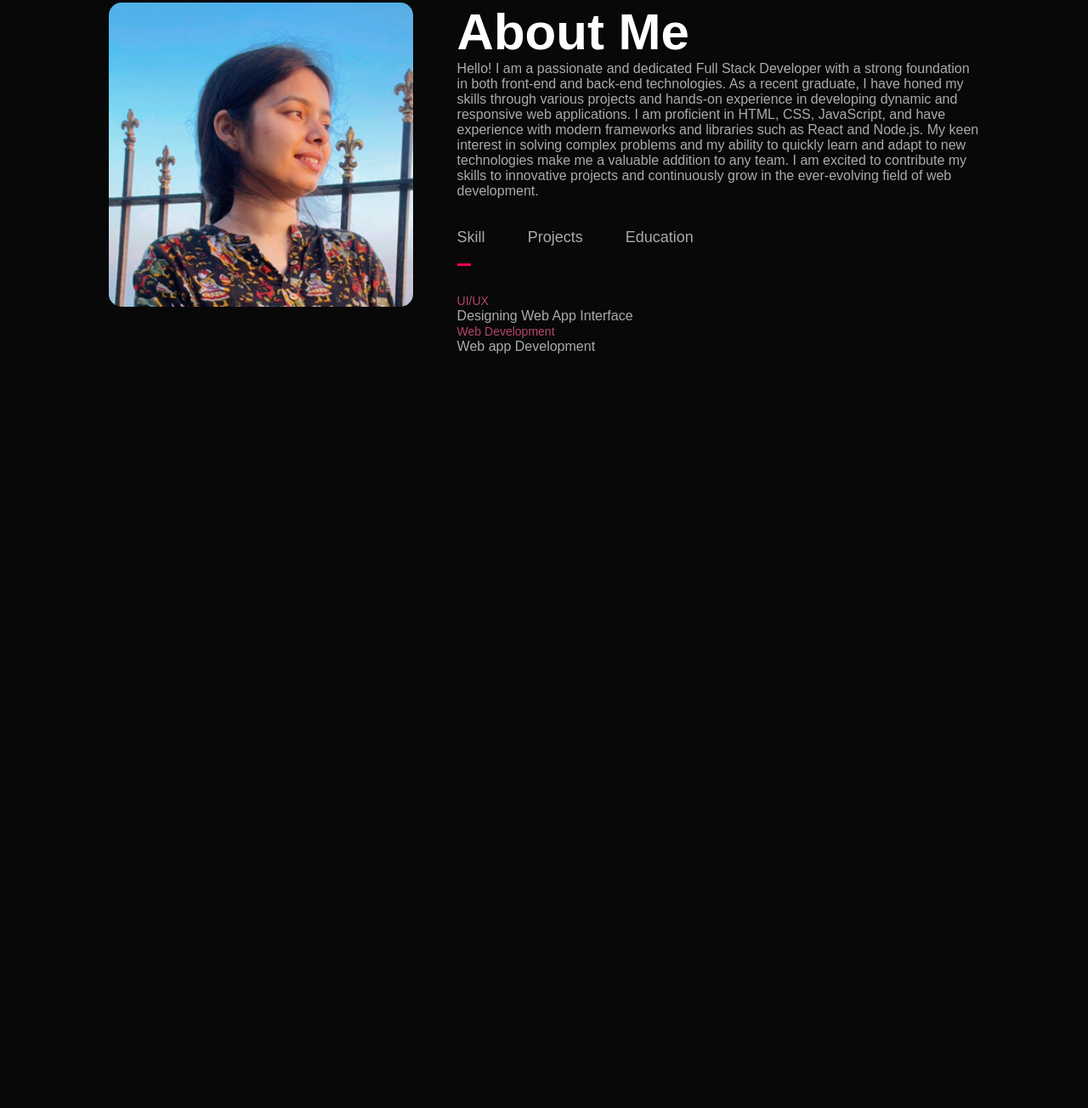
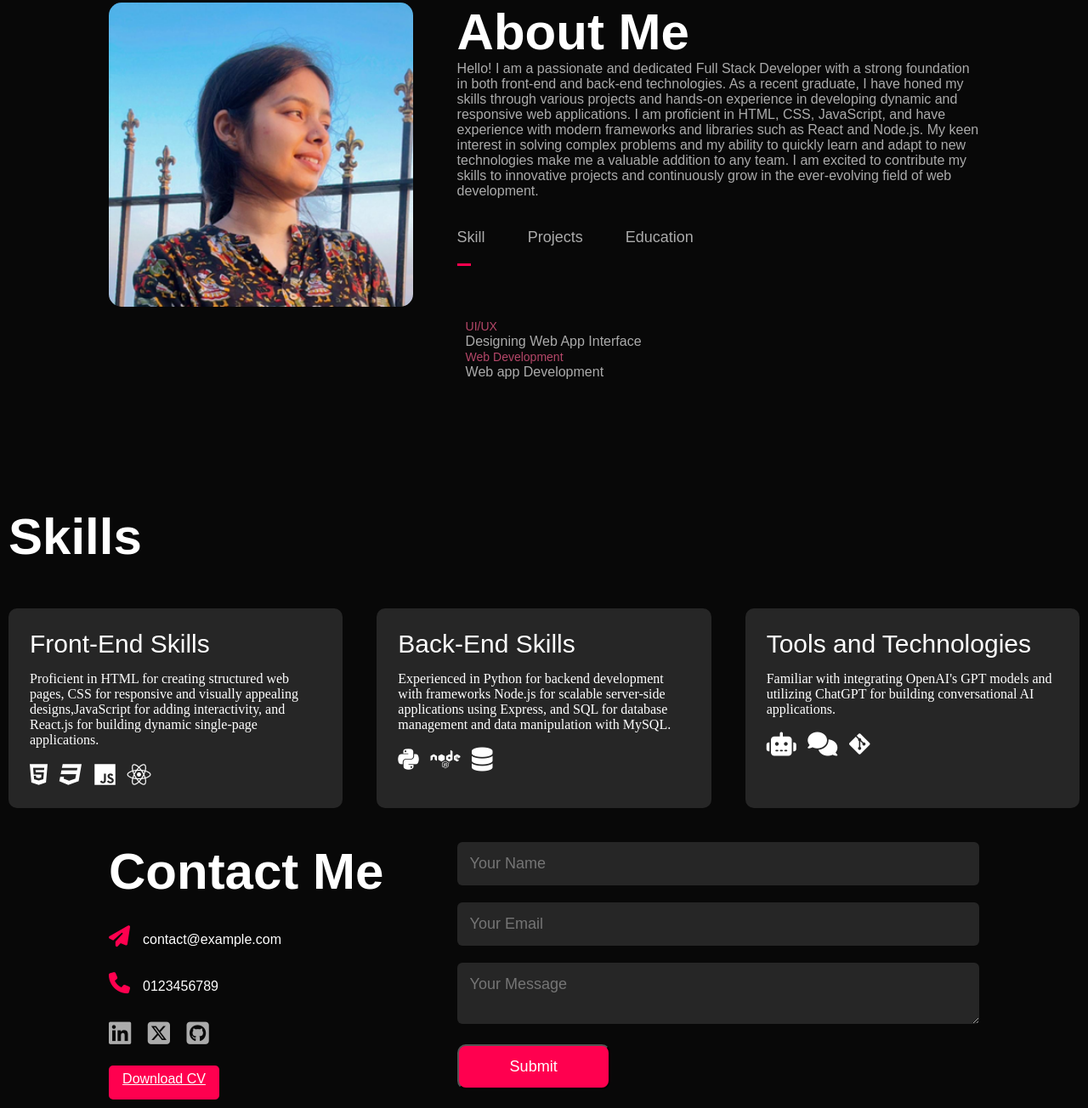
Before and after one commit to iMahimaSingh/My-Portfolio, a plain HTML site: page index.html in a window 1280 px wide. Shown: the part 887-2191 px from the top of the page at 85% size. Before the commit the page ends 1394 px from the top, so only its background shows below. Drawn offline with Linux system fonts and the light colour scheme; a web font is replaced by a local one.

Commit message:
added html and javascript

```diff
--- a/index.html
+++ b/index.html
@@ -6,6 +6,7 @@
         <meta name="viewport" content="width=device-width,initial-scale=1.0">
         <title>Responsive Personal Portfolio Website Design| Mahima</title>
         <link rel="stylesheet" href="style.css">
+        <script src="https://kit.fontawesome.com/5dc4d79db1.js" crossorigin="anonymous"></script>
     </head>
     <body>
         <div id="header">
@@ -15,7 +16,7 @@
                     <ul>
                         <li><a href="#">Home</a></li>
                         <li><a href="#">About</a></li>
-                        <li><a href="#">Portfolio</a></li>
+                        <li><a href="#">Skills</a></li>
                         <li><a href="#">Contact</a></li>
                     </ul>
                 </nav>
@@ -75,6 +76,78 @@
             </div>
 
         </div>
+        <!--------------skills------->
+        <div id="skills">
+            <div class="contaner">
+                <h1 class="sub-title">Skills</h1>
+                <div class="skills-list">
+                    <div>
+                        <h2>Front-End Skills</h2>
+                        <p>Proficient in HTML for creating structured web pages, CSS for responsive and visually appealing designs,JavaScript for adding interactivity, and React.js for building dynamic single-page applications.</p>
+
+                            <i class="fa-brands fa-html5"></i>
+                            <i class="fa-brands fa-css3"></i>
+                            <i class="fa-brands fa-js"></i>
+                            <i class="fa-brands fa-react"></i>
+
+                    </div>
+                    <div>
+                        <h2>Back-End Skills</h2>
+                        <p>Experienced in Python for backend development with frameworks Node.js for scalable server-side applications using Express, and SQL for database management and data manipulation with  MySQL.</p>
+
+                            <i class="fa-brands fa-python"></i>
+                            <i class="fa-brands fa-node"></i>
+                            <i class="fa-solid fa-database"></i>
+
+                    </div>
+                    <div>
+                        <h2>Tools and Technologies</h2>
+                        <p>Familiar with integrating OpenAI's GPT models and utilizing ChatGPT for building conversational AI applications.</p>
+
+                            <i class="fas fa-robot"></i>
+                            <i class="fas fa-comments"></i>
+                            <i class="fab fa-git-alt"></i>
+
+                    </div>
+
+                </div>
+
+
+            </div>
+
+        </div>
+        <!--------------Contact-------->
+
+        <div id="contact">
+            <div class="container">
+                <div class="row">
+                    <div class="contact-left">
+                        <h1 class="sub-title">Contact Me</h1>
+                            <p><i class="fa-solid fa-paper-plane"></i>contact@example.com</p>
+                            <p><i class="fa-solid fa-phone"></i>0123456789</p>
+                            <div class="social-icons">
+                                <a href=""><i class="fa-brands fa-linkedin"></i></a>
+                                <a href=""><i class="fa-brands fa-square-x-twitter"></i></a>
+                                <a href=""><i class="fa-brands fa-square-github"></i></a>
+                            </div>
+                            <a href=" "  download class="btn btn2">Download CV</a>
+                    </div>
+                        <div class="contact-right">
+                            <form>
+                                <input type="text" name="Name" placeholder="Your Name" required>
+                                <input type="email" name="email" placeholder="Your Email" required>
+                                <textarea name="message" row="6" placeholder="Your Message"></textarea>
+                                <button type="submit" class="btn btn3">Submit</button>
+                            </form>
+
+                        </div>
+
+
+                </div>
+
+            </div>
+
+        </div>
         <script>
         var tablinks=document.getElementsByClassName("tab-links");
         var tabcontents=document.getElementsByClassName("tab-contents");
--- a/style.css
+++ b/style.css
@@ -137,3 +137,115 @@ nav ul li a:hover::after{
 .tab-contents.active-tab{
     display:block;
 }
+
+/*--------skills------*/
+#skills{
+    padding:30px 10px;
+}
+.skills-list{
+    display:grid;
+    grid-template-columns: repeat(auto-fit, minmax(250px, 1fr));
+    grid-gap:40px;
+    margin-top:50px;
+}
+.skills-list div{
+
+    background:#262626;
+    padding:25px;
+    font-size:13px;
+    font-weight:300;
+    border-radius:10px;
+    transition: background 0.5s, transform 0.5s;
+
+}
+.skills-list div h2{
+
+    font-size:30px;
+    font-weight:500;
+    margin-bottom:15px;
+}
+.skills-list div p{
+    font-size:16px;
+    font-family:poppins sans-serif;
+}
+.skills-list div i{
+    font-size:28px;
+    margin-top:18px;
+    margin-right:10px;
+}
+.skills-list div:hover{
+    background: #ff004f;
+    transform:translateY(-10px);
+}
+/*-----------Contact--------*/
+.contact-left{
+    flex-basis:35%;
+}
+.contact-right{
+    flex-basis:60%;
+}
+.contact-left p{
+    margin-top: 30px;
+}
+.contact-left p i{
+    color:#ff004f;
+    margin-right:15px;
+    font-size:25px;
+}
+
+.social-icons{
+    margin-top:30px;
+}
+.social-icons a{
+    text-decoration:none;
+    font-size:30px;
+    margin-right:15px;
+    color:#ababab;
+    display:inline-block;
+    transition:transform 0.5s;
+}
+.social-icons a:hover{
+    color:#ff004f;
+    transform:translateY(-5px);
+}
+.btn.btn2{
+    display:inline-block;
+    background:#ff004f;
+    margin-top:20px;
+    color:#fff;
+    font-size:16px;
+    width:130px;
+    height:40px;
+    border-radius:5px;
+    text-align:center;
+    padding-top:7px;
+}
+
+.contact-right form{
+    width:100%;
+
+}
+form input, form textarea{
+    width:100%;
+    border:0;
+    outline:none;
+    background:#262626;
+    padding:15px;
+    margin:30px,0;
+    color:#fff;
+    font-size:18px;
+    border-radius:6px;
+}
+form input{
+    margin-bottom:20px;
+}
+form .btn3{
+    padding: 14px 60px;
+    font-size:18px;
+    margin-top:20px;
+    cursor:pointer;
+    border-radius:10px;
+    color:#fff;
+    background:#ff004f;
+
+}
```
Also changed, not shown: script.js (+23 -0 lines). Lines whose indentation alone changed are shown as unchanged.
